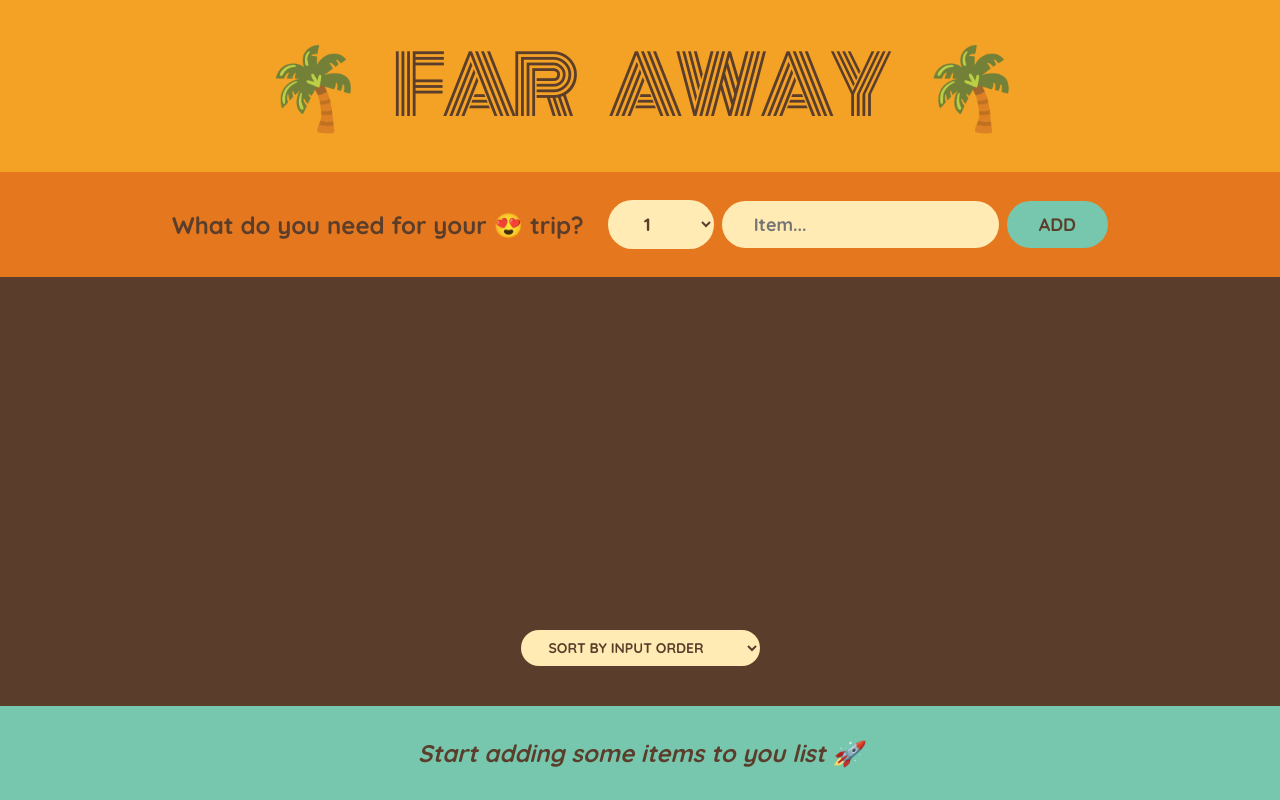
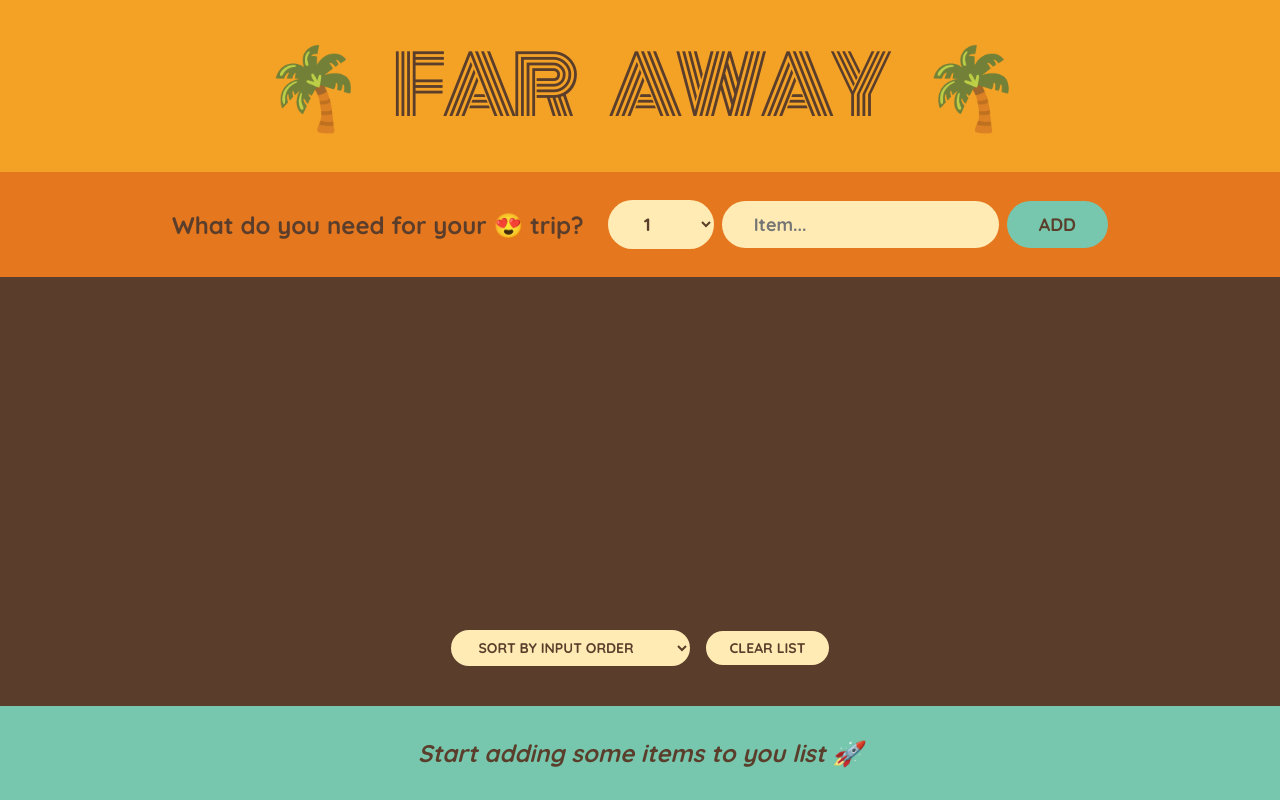
Before and after one commit to OleMartinKeis/05-faraway, a React (Vite) app: page / in a window 1280 px wide. Built offline with nearby package versions, Linux system fonts and the light colour scheme.

Commit message:
Created clearlist state

```diff
--- a/src/components/packingList/index.jsx
+++ b/src/components/packingList/index.jsx
@@ -1,6 +1,6 @@
 import React, { useState } from "react";
 
-function PackingList({ items, onDeleteItem, onToggleItem }) {
+function PackingList({ items, onDeleteItem, onToggleItem, onClearList }) {
     const [sortBy, setSortBy] = useState("input");
 
     let sortedItems;
@@ -26,6 +26,7 @@ function PackingList({ items, onDeleteItem, onToggleItem }) {
                         key={item.id}
                         onDeleteItem={onDeleteItem}
                         onToggleItem={onToggleItem}
+                        onClearList={onClearList}
                     />
                 ))}
             </ul>
@@ -38,6 +39,7 @@ function PackingList({ items, onDeleteItem, onToggleItem }) {
                     <option value="description">Sort by description</option>
                     <option value="packed">Sort by packed status</option>
                 </select>
+                <button onClick={() => onClearList(items)}>Clear list</button>
             </div>
         </div>
     );
```
